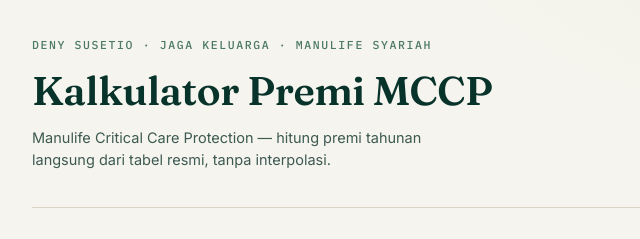
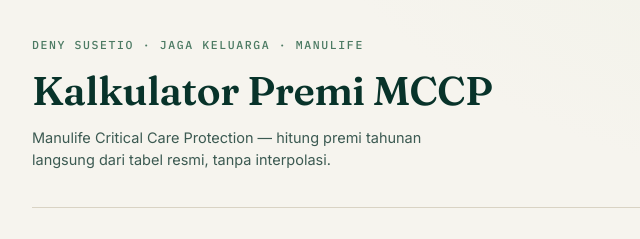
Before and after one commit to prucare-bot/kalkulator-mccp, a website: page index.html in a window 1280 px wide. Shown: the top 239 px of the page, 138-778 px from the left. Drawn offline with Linux system fonts and the light colour scheme.

Commit message:
Update brand-eyebrow text in index.html

```diff
--- a/index.html
+++ b/index.html
@@ -211,7 +211,7 @@
 
   <header class="top">
     <div>
-      <p class="brand-eyebrow">Deny Susetio · Jaga Keluarga · Manulife Syariah</p>
+      <p class="brand-eyebrow">Deny Susetio · Jaga Keluarga · Manulife </p>
       <h1>Kalkulator Premi MCCP</h1>
       <p class="sub">Manulife Critical Care Protection — hitung premi tahunan langsung dari tabel resmi, tanpa interpolasi.</p>
     </div>
```
